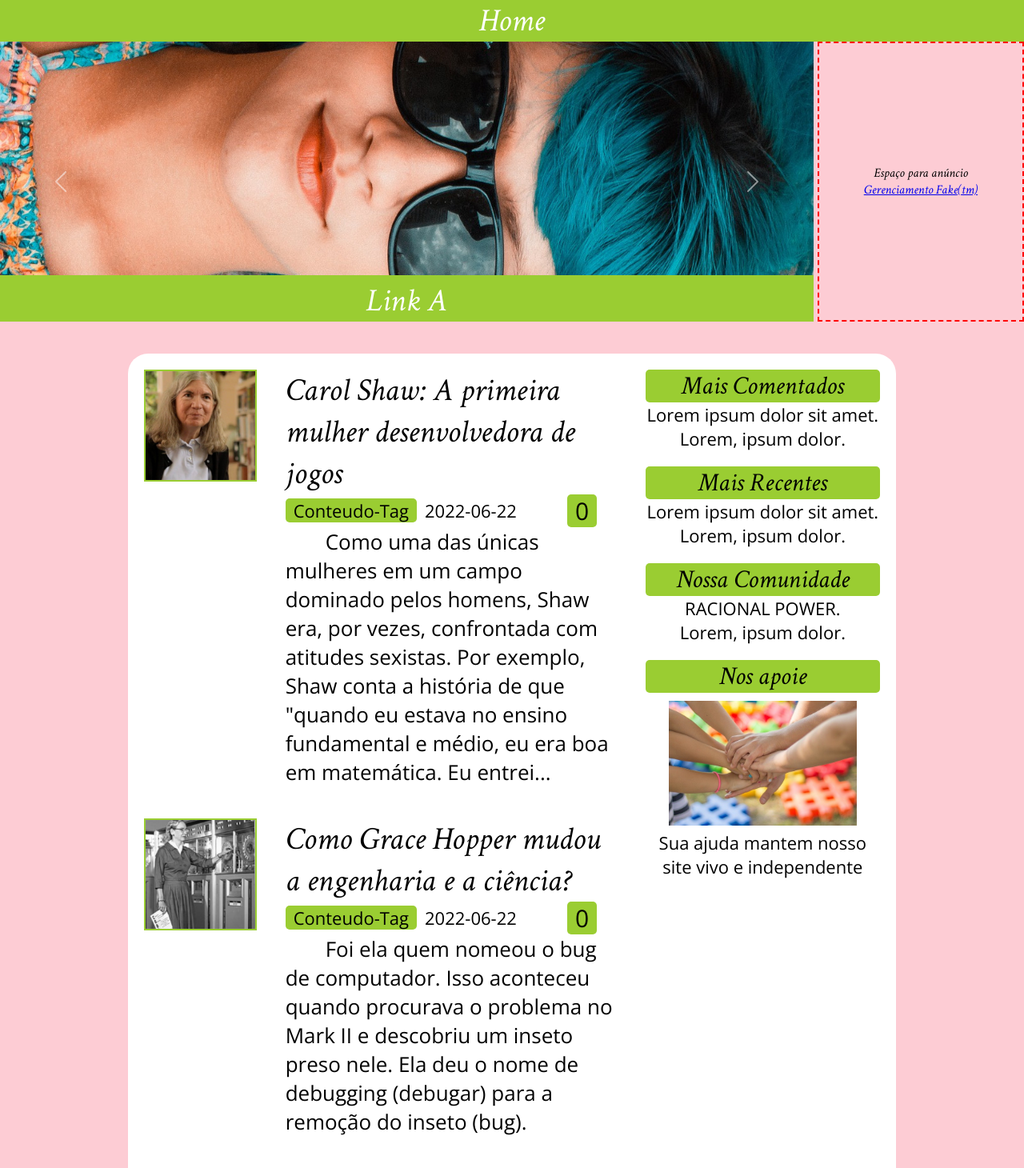
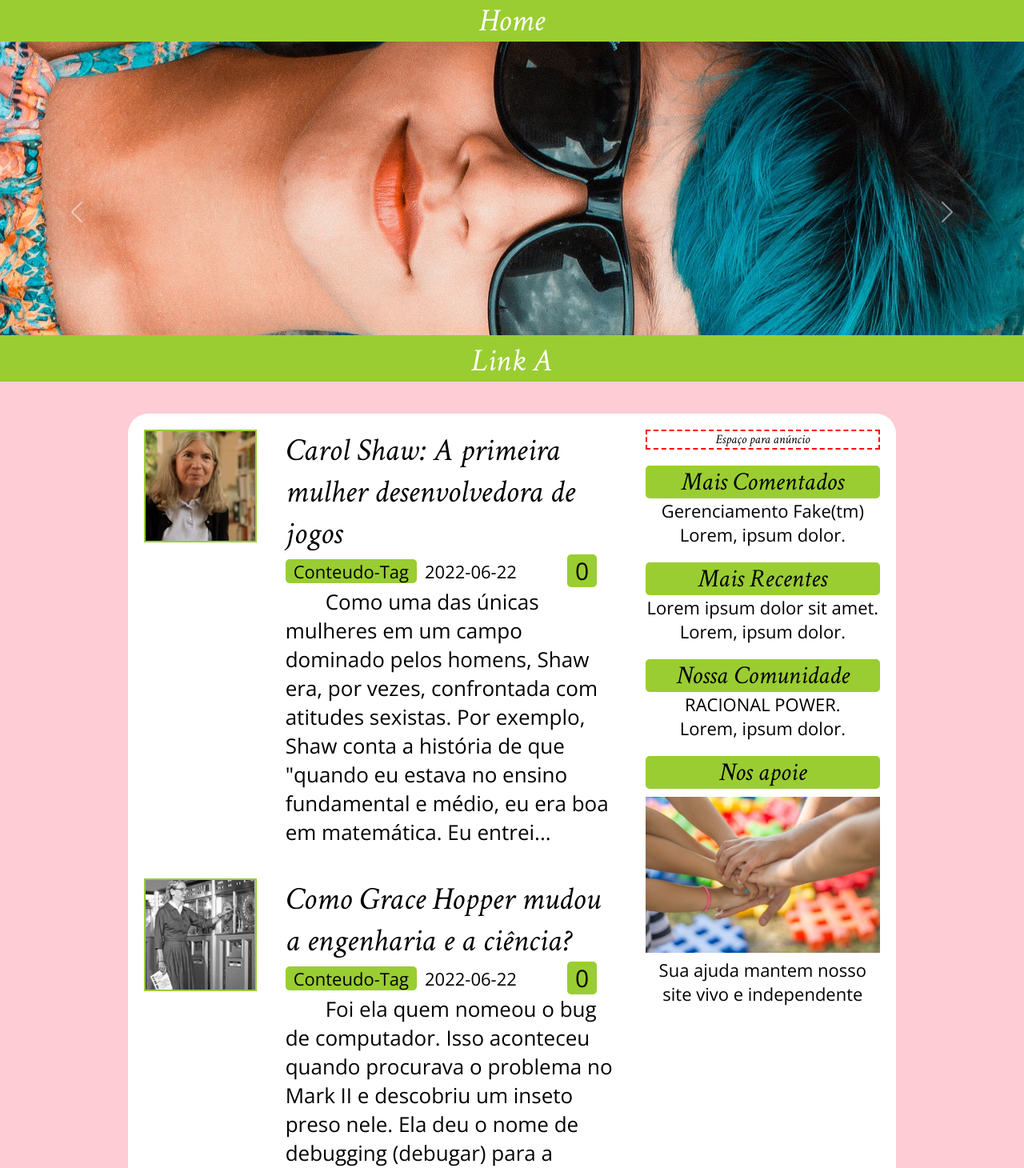
Before and after one commit to jrafaelpcruz/hackaton-pamI, a PHP site: page / in a window 1280 px wide. Shown: the part 136-1596 px from the top of the page at 80% size. Run offline with PHP 8.4, Linux system fonts and the light colour scheme; data comes from the database, SQL or seed files in the repository; some libraries are stand-ins or nearby versions.

Commit message:
anuncio na coluna direita em telas -1920 e Nos Apioe centralizado

```diff
--- a/inicio.php
+++ b/inicio.php
@@ -30,7 +30,6 @@
   </div>
   <div class="spotlight-anuncio">
     <p>Espaço para anúncio</p>
-    <a href="?page=conteudo-inserir">Gerenciamento Fake(tm)</a>
   </div>
 </div>
 <main>
--- a/left-menu.php
+++ b/left-menu.php
@@ -1,20 +1,21 @@
 <div class="conteudo-left">
-      <div>
+      <div class="left-anuncio"><p>Espaço para anúncio</p></div>
+      <div class="conteudo-left-div">
         <h1>Mais Comentados</h1>
-        <a href="#">Lorem ipsum dolor sit amet.</a>
+        <a href="?page=conteudo-inserir">Gerenciamento Fake(tm)</a>
         <a href="#">Lorem, ipsum dolor.</a>
       </div>
-      <div>
+      <div class="conteudo-left-div">
         <h1>Mais Recentes</h1>
         <a href="#">Lorem ipsum dolor sit amet.</a>
         <a href="#">Lorem, ipsum dolor.</a>
       </div>
-      <div>
+      <div class="conteudo-left-div">
         <h1>Nossa Comunidade</h1>
         <a href="https://racionalpower.wordpress.com/">RACIONAL POWER.</a>
         <a href="#">Lorem, ipsum dolor.</a>
       </div>
-      <div>
+      <div class="conteudo-left-div">
         <h1>Nos apoie</h1>
         <div class="conteudo-left-apoie">
           <div>
--- a/styles/styles.css
+++ b/styles/styles.css
@@ -87,8 +87,8 @@ main {
 }
 .spotlight-container {
   width:100%;
+  box-sizing:content-box;
   display:flex;
-  gap:5px;
   margin-bottom:20px;
 }
 .spotlight {
@@ -113,11 +113,11 @@ main {
 }
 .spotlight-anuncio {
   flex:1 1 0;
-  border:2px dashed red;
   display:flex;
   flex-flow:wrap column;
   justify-content: center;
   align-items: center;
+  border:2px dashed red;
 }
 .container {
   width:100%;
@@ -195,7 +195,10 @@ main {
   flex-flow: wrap column;
   gap:20px;
 }
-.conteudo-left div {
+.left-anuncio {
+  display:none;
+}
+.conteudo-left-div {
   display:flex;
   flex-flow: wrap column;
 }
@@ -219,13 +222,29 @@ main {
   width:100%;
   display:flex;
   flex-flow:column;
+  align-items: center;
   margin-top:10px;
 }
 .conteudo-left-apoie div {
-  flex:1 1 0;
+  width:100%;
+  text-align: center;
 }
 .conteudo-left-apoie img {
-  width:80%;
+  width:100%;
+}
+
+
+@media (max-width:1920px) {
+  .spotlight-anuncio {
+    display:none;
+  }
+  .left-anuncio {
+    border:2px dashed red;
+    display:flex;
+    flex-flow:wrap column;
+    justify-content: center;
+    align-items: center;
+  }
 }
 @media (max-width:1200px) {
   .conteudo-left {
```
